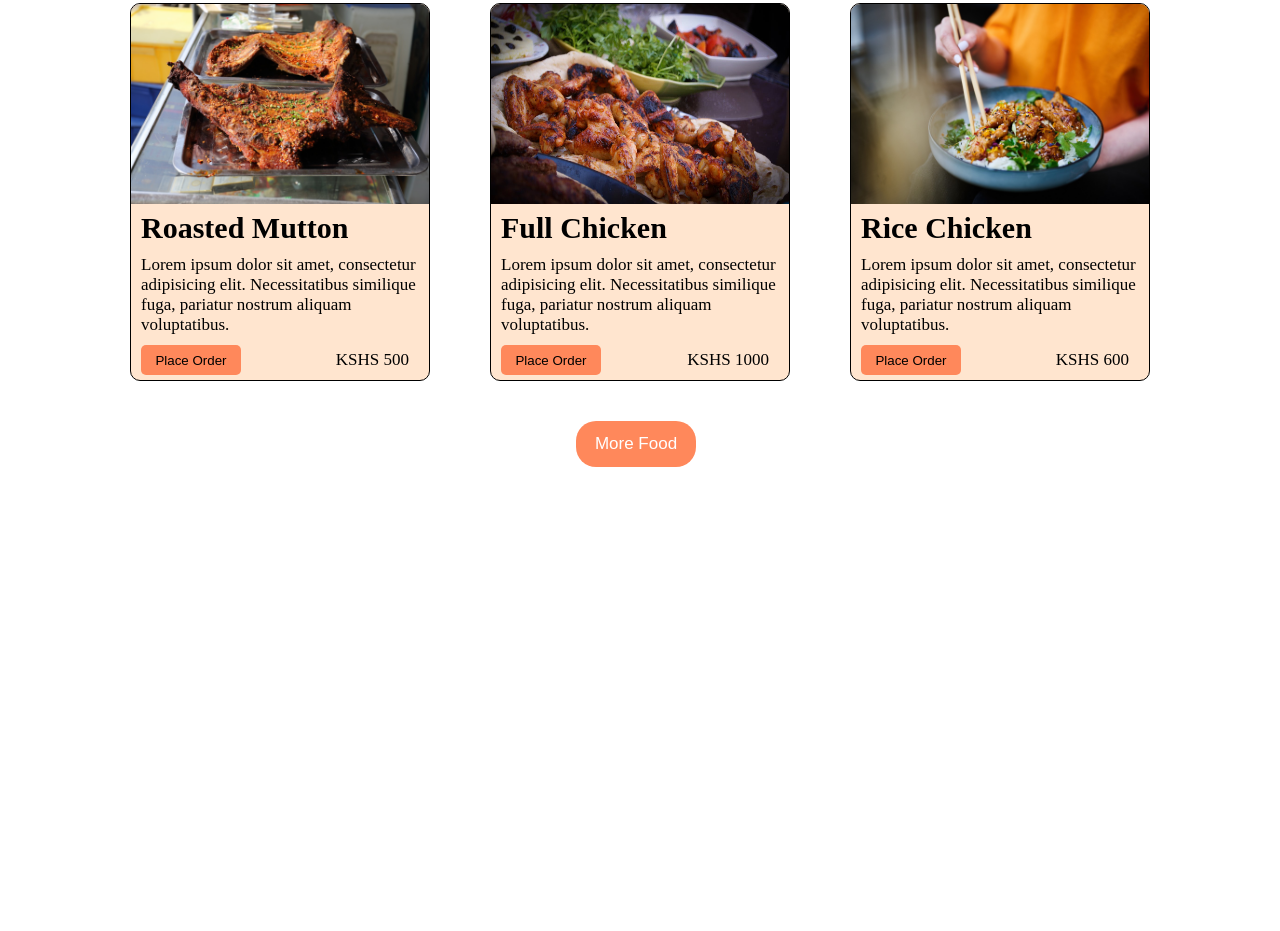
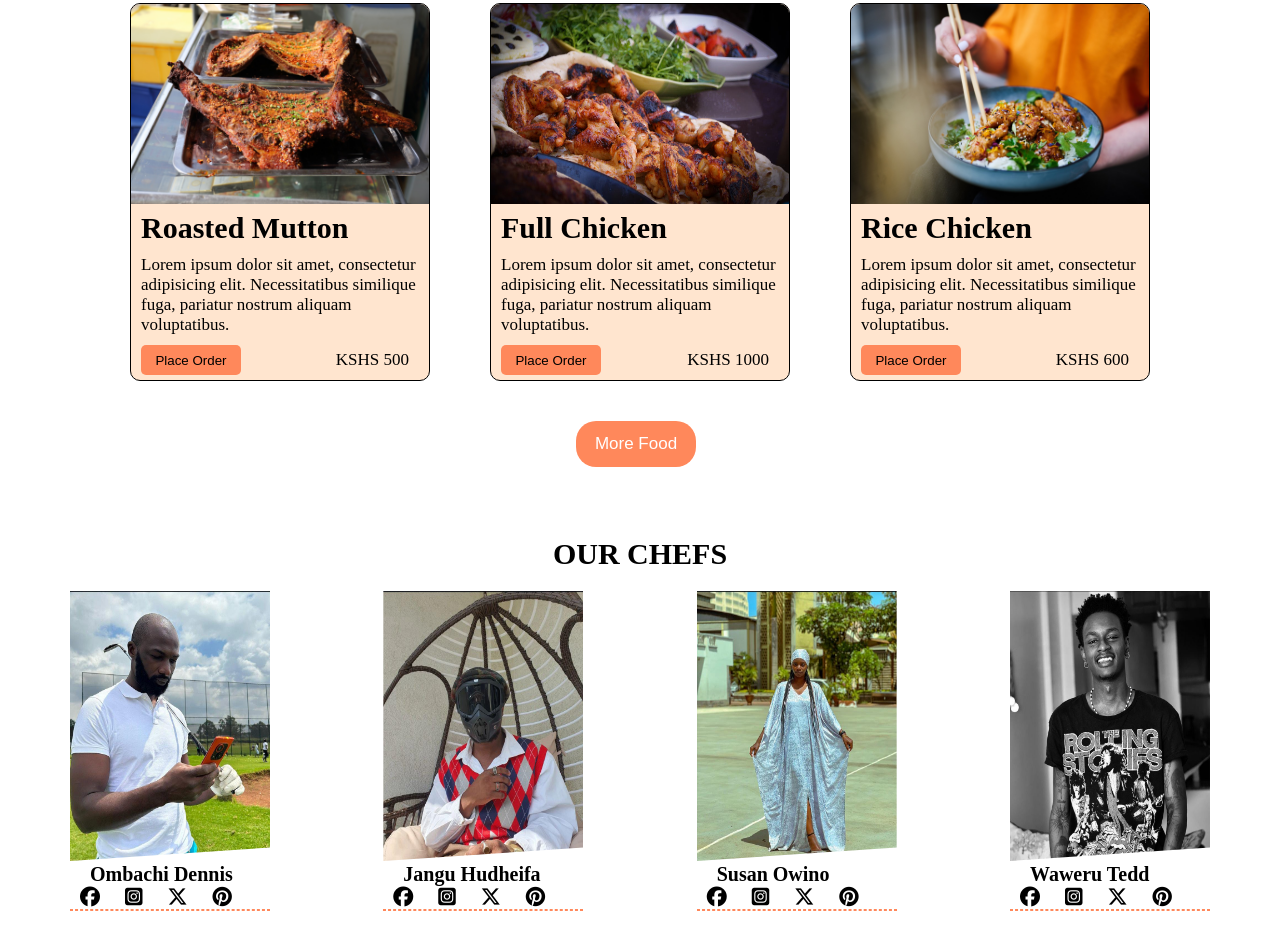
Before and after one commit to salutahmoha/foodly-website, a website built with Vite: page index.html in a window 1280 px wide. Shown: the part 1405-2336 px from the top of the page. Before the commit the page ends 1892 px from the top, so only its background shows below. Built offline with nearby package versions, Linux system fonts and the light colour scheme; files whose address does not match are found by name.

Commit message:
Building chef section page

```diff
--- a/index.html
+++ b/index.html
@@ -6,6 +6,14 @@
     <meta name="viewport" content="width=device-width, initial-scale=1.0" />
     <title>foodly website</title>
 
+    <link
+    rel="stylesheet"
+    href="https://cdnjs.cloudflare.com/ajax/libs/font-awesome/6.6.0/css/all.min.css"
+    integrity="sha512-Kc323vGBEqzTmouAECnVceyQqyqdsSiqLQISBL29aUW4U/M7pSPA/gEUZQqv1cwx4OnYxTxve5UMg5GT6L4JJg=="
+    crossorigin="anonymous"
+    referrerpolicy="no-referrer"
+  />
+  <link rel="icon" href="./images/favicon.ico">
     <link rel="stylesheet" href="style.css" />
   </head>
   <body>
@@ -167,5 +175,99 @@
       <button type="submit" class="btn1">More Food</button>
     </section>
     <!--End of Menu section-->
+    <!-- Chefs section -->
+     <section class="chef-section">
+      <h2>OUR CHEFS</h2>
+      <div class="chef-container">
+        <div class="chef-div">
+          <img src="./Assets/ombachi-chef.jpg" alt="">
+          <h4>Ombachi Dennis</h4>
+          <div class="socials">
+            <div class="social-media-handle">
+              <i class="fa-brands fa-facebook"></i>
+            </div>
+            <div class="social-media-handle">
+              <i class="fa-brands fa-square-instagram"></i>
+            </div>
+
+            <div class="social-media-handle">
+              <i class="fa-brands fa-x-twitter"></i>
+            </div>
+
+            <div class="social-media-handle">
+              <i class="fa-brands fa-pinterest"></i>
+            </div>
+          </div>
+          <div class="horizontal-line"></div>
+        </div>
+
+        <div class="chef-div">
+          <img src="./Assets/jangu-chef.jpg" alt="">
+          <h4>Jangu Hudheifa</h4>
+          <div class="socials">
+            <div class="social-media-handle">
+              <i class="fa-brands fa-facebook"></i>
+            </div>
+            <div class="social-media-handle">
+              <i class="fa-brands fa-square-instagram"></i>
+            </div>
+
+            <div class="social-media-handle">
+              <i class="fa-brands fa-x-twitter"></i>
+            </div>
+
+            <div class="social-media-handle">
+              <i class="fa-brands fa-pinterest"></i>
+            </div>
+          </div>
+          <div class="horizontal-line"></div>
+        </div>
+
+        <div class="chef-div">
+          <img src="./Assets/susan-chef.jpg" alt="">
+          <h4>Susan Owino</h4>
+          <div class="socials">
+            <div class="social-media-handle">
+              <i class="fa-brands fa-facebook"></i>
+            </div>
+            <div class="social-media-handle">
+              <i class="fa-brands fa-square-instagram"></i>
+            </div>
+
+            <div class="social-media-handle">
+              <i class="fa-brands fa-x-twitter"></i>
+            </div>
+
+            <div class="social-media-handle">
+              <i class="fa-brands fa-pinterest"></i>
+            </div>
+          </div>
+          <div class="horizontal-line"></div>
+        </div>
+
+        <div class="chef-div">
+          <img src="./Assets/waweru-chef.jpg" alt="">
+          <h4>Waweru Tedd</h4>
+          <div class="socials">
+            <div class="social-media-handle">
+              <i class="fa-brands fa-facebook"></i>
+            </div>
+            <div class="social-media-handle">
+              <i class="fa-brands fa-square-instagram"></i>
+            </div>
+
+            <div class="social-media-handle">
+              <i class="fa-brands fa-x-twitter"></i>
+            </div>
+
+            <div class="social-media-handle">
+              <i class="fa-brands fa-pinterest"></i>
+            </div>
+          </div>
+          <div class="horizontal-line"></div>
+        </div>
+      </div>
+     </section>
+     <!-- End of Chef section -->
   </body>
 </html>
--- a/style.css
+++ b/style.css
@@ -240,3 +240,48 @@ body {
   margin: 2rem 45%;
 }
 /* End of menu stylings */
+/* Chef section stylings */
+
+.chef-section h2{
+  font-size: 3rem;
+  text-align: center;
+}
+
+.chef-section{
+  margin-top: 5rem;
+}
+.chef-container{
+  margin: 2rem 7rem;
+  display: flex;
+  justify-content: space-between;
+}
+
+.chef-div{
+  width: 20rem;
+  height: 30rem;
+  margin-bottom: 2rem;
+}
+
+.chef-div img{
+  width: 100%;
+  height: 27rem;
+  clip-path: polygon(0% 0%, 100% 0, 100% 50%, 100% 95%, 0% 100%);
+}
+
+.chef-div h4{
+  font-size: 2rem;
+  padding-left: 2rem;
+}
+
+.horizontal-line{
+  width: 20rem;
+  border: 1.5px dashed var(--color-primary);
+}
+.socials{
+  display: flex;
+  align-items: center;
+  font-size: 2rem;
+  gap: 2.5rem;
+  padding-left: 1rem;
+}
+/* End of Chef section stylings */
```
Also changed, not shown: Assets/chef-1.jpg (added), Assets/chef-2 (1).jpg (added), Assets/chef-3 (1).jpg (added), Assets/chef-4.jpg (added), Assets/jangu-chef.jpg (added), Assets/ombachi-chef.jpg (added), Assets/susan-chef.jpg (added), Assets/waweru-chef.jpg (added).
